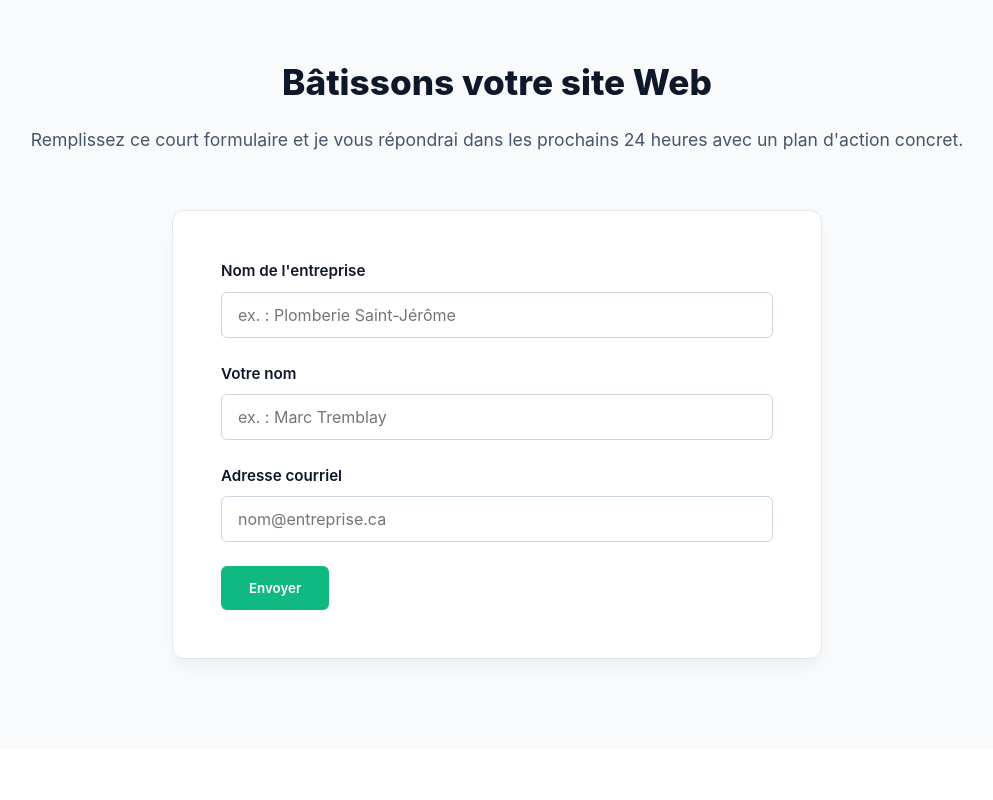
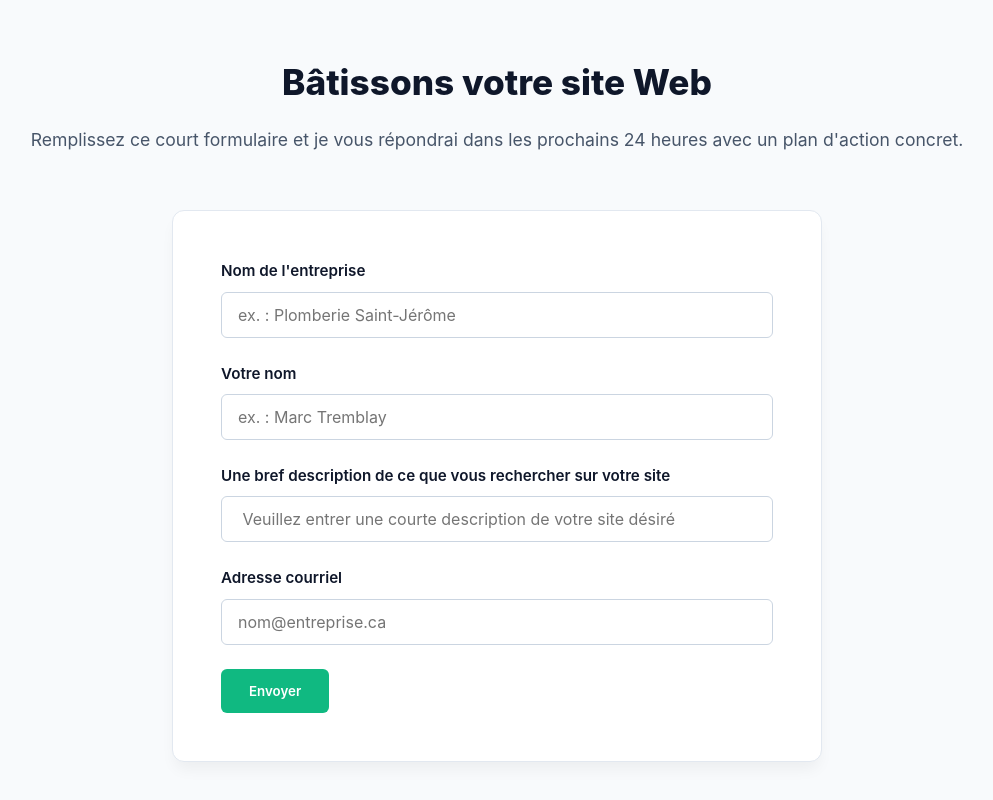
Before and after one commit to warpeace657/Webdevlocal, a plain HTML site: page index.html in a window 1280 px wide. Shown: the part 1469-2269 px from the top of the page, without its empty margins (143-1136 px from the left). Before the commit the page ends 2218 px from the top, so only its background shows below. Drawn offline with Linux system fonts and the light colour scheme.

Commit message:
Update index.html

```diff
--- a/index.html
+++ b/index.html
@@ -88,6 +88,11 @@
                     </div>
 
                     <div class="form-group">
+                        <label for="projectdescription">Une bref description de ce que vous rechercher sur votre site</label>
+                        <input type="freetext" id="projectdescription" name="description" placeholder=" Veuillez entrer une courte description de votre site désiré" required>
+                    </div>
+
+                    <div class="form-group">
                         <label for="email">Adresse courriel</label>
                         <input type="email" id="email" name="email" placeholder="nom@entreprise.ca" required>
                     </div>
```
